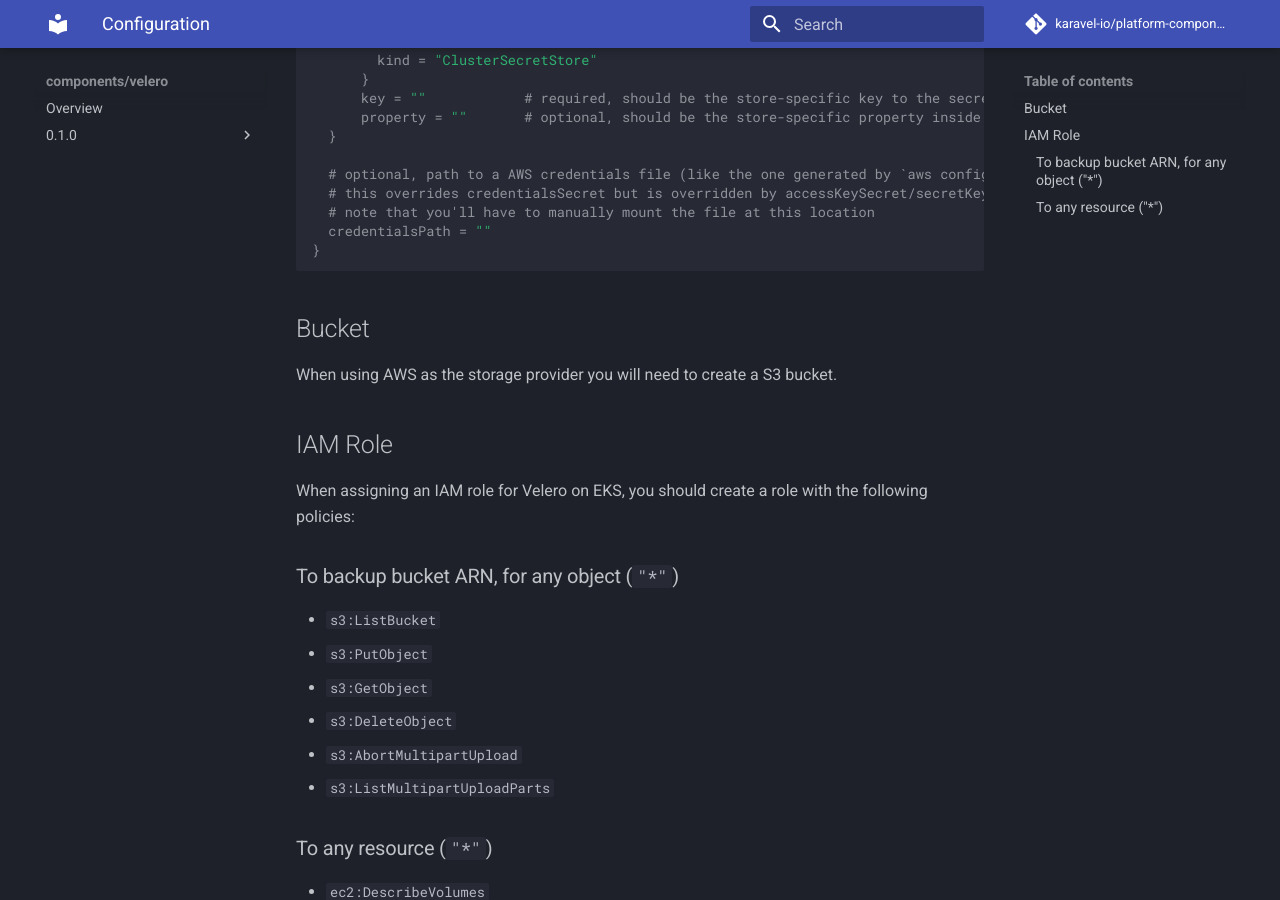
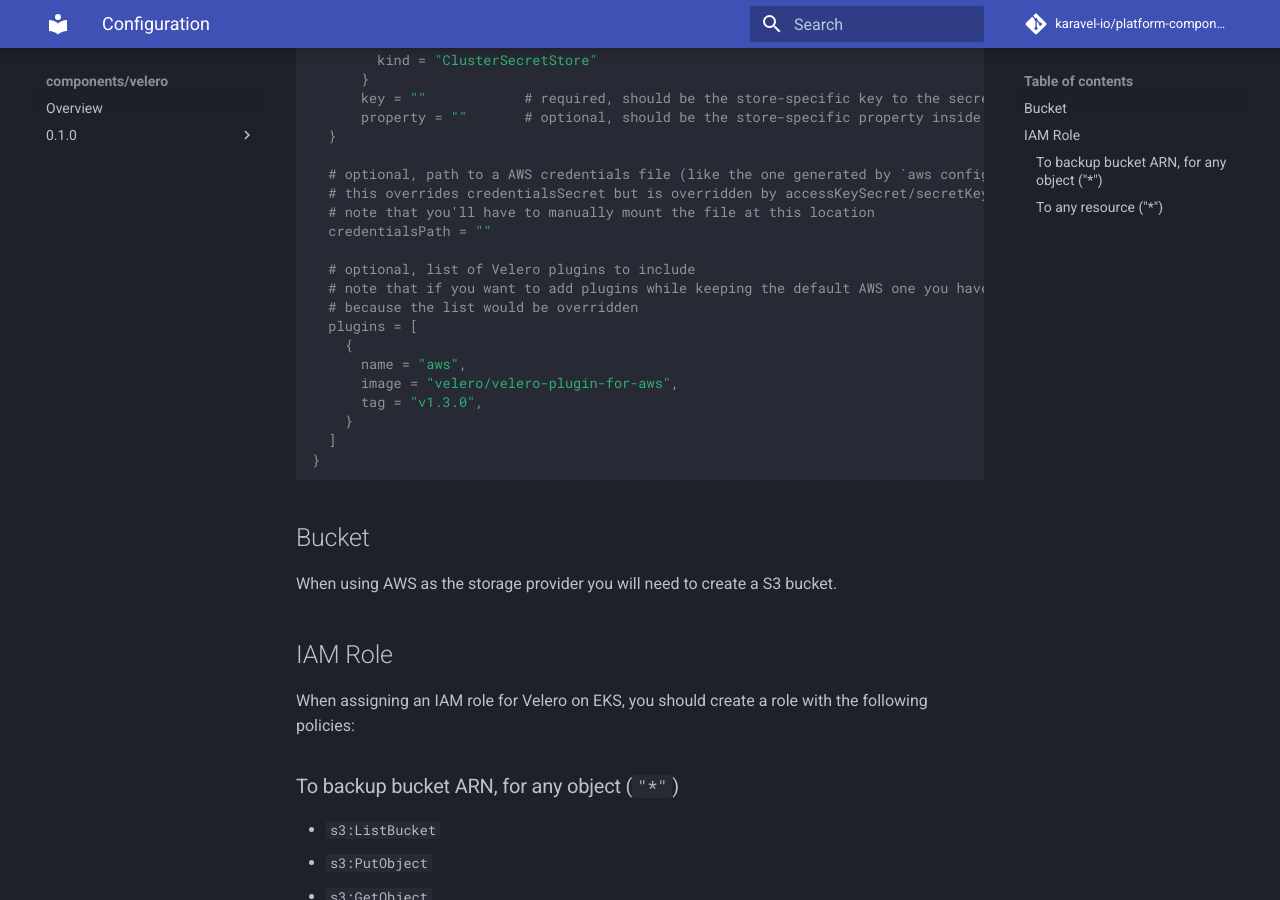
Before and after one commit to karavel-io/platform-component-velero, an MkDocs documentation site: the page built from docs/1.0.0/configuration.md, in a window 1280 px wide and 900 px high, scrolled down 1205 px. Built offline with MkDocs 1.6.1 and Material for MkDocs 9.7.7, drawn with Linux system fonts in a browser that asks for light colours; comment, search, counter and statistics services are not loaded.

````diff
--- a/docs/1.0.0/configuration.md
+++ b/docs/1.0.0/configuration.md
@@ -67,6 +67,17 @@ component "velero" {
   # this overrides credentialsSecret but is overridden by accessKeySecret/secretKeySecret
   # note that you'll have to manually mount the file at this location
   credentialsPath = ""
+
+  # optional, list of Velero plugins to include
+  # note that if you want to add plugins while keeping the default AWS one you have to copy it again,
+  # because the list would be overridden
+  plugins = [
+    {
+      name = "aws",
+      image = "velero/velero-plugin-for-aws",
+      tag = "v1.3.0",
+    }
+  ]
 }
 ```
 
````
Also changed, not shown: 3 other files.
